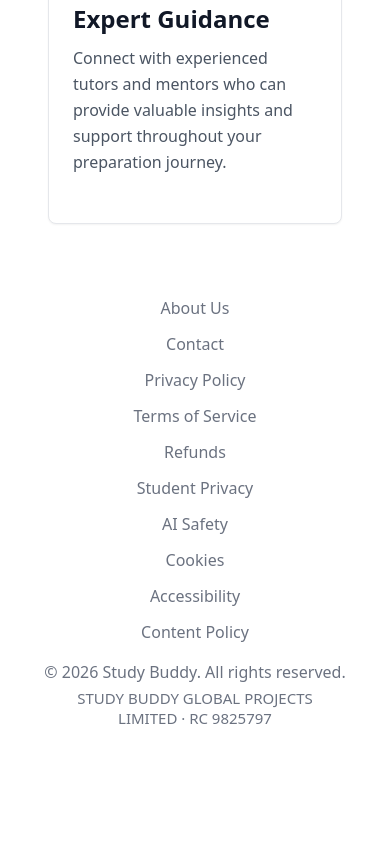
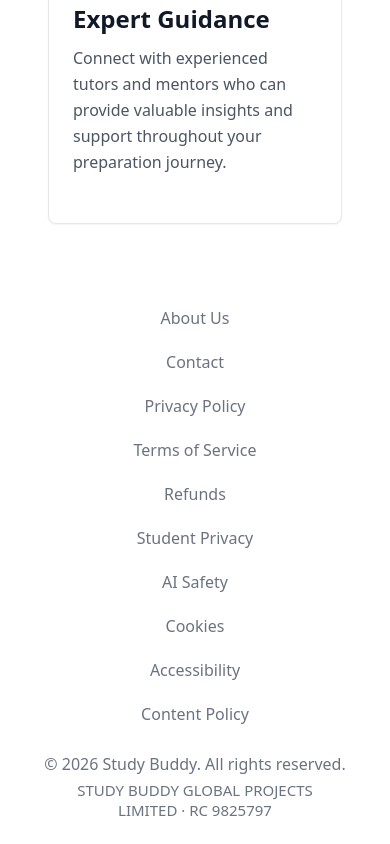
Before and after one commit to studybuddydevelopers/study-buddy-v2, a Next.js app: page / in a window 390 px wide. Shown: the part 2852-3696 px from the top of the page. Before the commit the page ends 3604 px from the top, so only its background shows below. Built offline with nearby package versions, Linux system fonts and the light colour scheme; no server answers.

Commit message:
fix: improve footer links on mobile

```diff
--- a/components/Footer.tsx
+++ b/components/Footer.tsx
@@ -36,13 +36,16 @@ export default function Footer({
   return (
     <footer className="bg-accent-500 py-6 text-center text-sm mt-2 pb-0">
       {/* Top links */}
-      <nav className="mx-auto mb-4 flex max-w-6xl flex-col items-center gap-3 px-6 min-[769px]:flex-row min-[769px]:flex-wrap min-[769px]:justify-center min-[769px]:gap-x-8 min-[769px]:gap-y-3">
+      <nav
+        aria-label="Footer"
+        className="mx-auto mb-4 flex max-w-6xl flex-col items-center gap-0 px-6 min-[769px]:flex-row min-[769px]:flex-wrap min-[769px]:justify-center min-[769px]:gap-x-8 min-[769px]:gap-y-3"
+      >
         {links.map((link) => (
           <Link
             key={link.href}
             href={link.href}
             prefetch={false}
-            className="text-gray-500 hover:text-primary-500 transition-colors font-medium"
+            className="inline-flex min-h-11 items-center justify-center rounded-lg px-3 font-medium text-gray-500 transition-colors hover:text-primary-500 focus-visible:outline-none focus-visible:ring-2 focus-visible:ring-primary-400 focus-visible:ring-offset-2 min-[769px]:min-h-0 min-[769px]:px-0"
           >
             {link.label}
           </Link>
```
